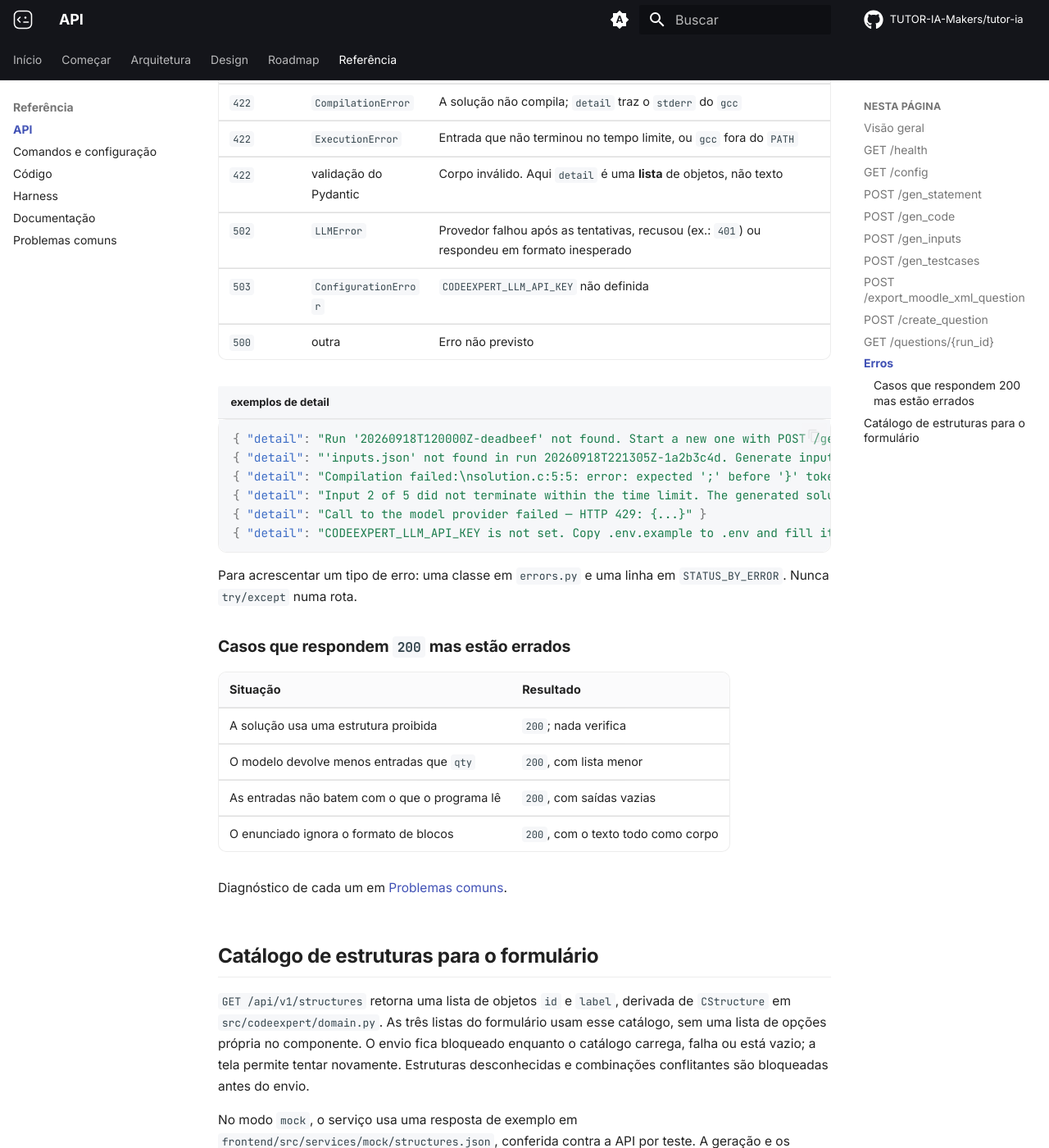
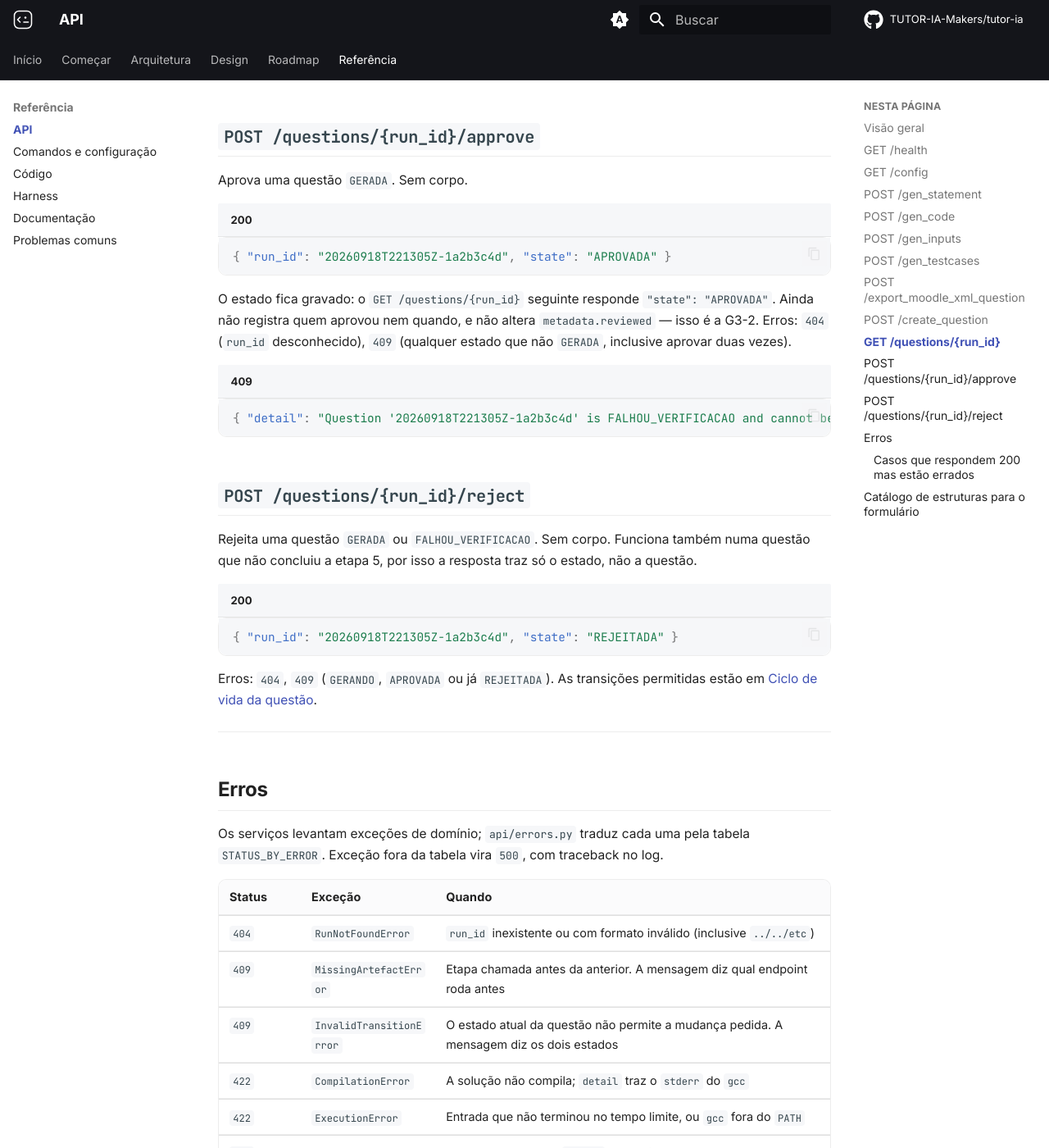
Before and after one commit to TUTOR-IA-Makers/tutor-ia, an MkDocs documentation site: the page built from docs/reference/api.md, in a window 1280 px wide and 1400 px high, scrolled down 6811 px. Shown: the whole window at 82% size. Built offline with MkDocs 1.6.1 and Material for MkDocs 9.7.7, drawn with Linux system fonts in a browser that asks for light colours; comment, search, counter and statistics services are not loaded; some of the changed text lies outside the part shown.

Commit message:
docs: documenta o ciclo de vida da questão e a ADR-0015

````diff
--- a/docs/reference/api.md
+++ b/docs/reference/api.md
@@ -1,8 +1,8 @@
 # API
 
-<p class="lead">Contrato HTTP de <code>main</code>: dois endpoints de diagnóstico, as cinco etapas do pipeline e um orquestrador. Todos públicos, síncronos e em JSON.</p>
+<p class="lead">Contrato HTTP de <code>main</code>: dois endpoints de diagnóstico, as cinco etapas do pipeline, um orquestrador e a revisão de uma questão. Todos públicos, síncronos e em JSON.</p>
 
-<span class="ce-badge ce-status--done">Implementado</span> Todos os endpoints desta página. Os endpoints previstos no plano (`POST /questions`, `GET /questions`, aprovação, exportação de seleção) estão em [Roadmap](../product/roadmap.md#estado-da-geracao).
+<span class="ce-badge ce-status--done">Implementado</span> Todos os endpoints desta página. Os endpoints previstos no plano (`POST /questions`, `GET /questions`, registro de quem aprovou, exportação de seleção) estão em [Roadmap](../product/roadmap.md#estado-da-geracao).
 
 ## Visão geral
 
@@ -24,6 +24,8 @@
 | <span class="ce-badge ce-badge--post">POST</span> | [`/export_moodle_xml_question`](#post-export_moodle_xml_question) | Etapa 5 — acrescenta a questão ao XML |
 | <span class="ce-badge ce-badge--post">POST</span> | [`/create_question`](#post-create_question) | As cinco etapas numa chamada |
 | <span class="ce-badge ce-badge--get">GET</span> | [`/questions/{run_id}`](#get-questions-run_id) | Tudo o que a tela de revisão precisa, de uma questão concluída |
+| <span class="ce-badge ce-badge--post">POST</span> | [`/questions/{run_id}/approve`](#post-questions-run_id-approve) | `GERADA` → `APROVADA` |
+| <span class="ce-badge ce-badge--post">POST</span> | [`/questions/{run_id}/reject`](#post-questions-run_id-reject) | `GERADA` ou `FALHOU_VERIFICACAO` → `REJEITADA` |
 
 Toda resposta de sucesso das etapas inclui o `run_id`. Toda resposta de erro tem a forma `{"detail": "..."}`; erros de `/create_question` trazem também `run_id` (validação é diferente, ver [Erros](#erros)).
 
@@ -33,6 +35,8 @@ Toda resposta de sucesso das etapas inclui o `run_id`. Toda resposta de erro tem
 | Etapas 1, 2, 3 | segundos | O modelo |
 | Etapa 4 | segundos | Compilação + `qty` execuções de até 5 s |
 | `/create_question` | dezenas de segundos | Tudo acima |
+
+Toda resposta que devolve uma questão traz `state`, o [estado do ciclo de vida](../architecture/question-lifecycle.md): `GERANDO`, `GERADA`, `FALHOU_VERIFICACAO`, `APROVADA` ou `REJEITADA`. Só `APROVADA` pode ir para o aluno.
 
 ---
 
@@ -118,7 +122,7 @@ Grava `solution.c`, sem cercas de markdown. Erros: `404`, `409` (falta o enuncia
 
 ## `POST /gen_testcases` {#post-gen_testcases}
 
-**Etapa 4.** Corpo: `{"run_id": "..."}`. Requer as etapas 2 e 3 e `gcc` no `PATH`. Não chama o modelo.
+**Etapa 4.** Corpo: `{"run_id": "..."}`. Requer as etapas 2 e 3 e `gcc` no `PATH`. Não chama o modelo. É a etapa que verifica a questão: se a solução não compila ou não termina numa entrada, a questão passa a `FALHOU_VERIFICACAO`; chamar de novo numa questão nesse estado a devolve a `GERANDO` antes de tentar.
 
 ```json title="200"
 { "run_id": "20260918T221305Z-1a2b3c4d", "testcases": [{ "input": "1\n5\n", "output": "5\n" }] }
@@ -158,6 +162,7 @@ As cinco etapas em sequência, numa execução nova (ou na indicada em `statemen
 ```json title="200"
 {
   "run_id": "20260918T221305Z-1a2b3c4d",
+  "state": "GERADA",
   "statement": { "name": "Soma dos numeros pares", "statement": "..." },
   "code": "#include <stdio.h>\n...",
   "inputs": ["5\n1\n2\n3\n4\n5\n"],
@@ -172,11 +177,12 @@ Se uma etapa falha, o erro dela é devolvido com o mesmo status do endpoint indi
 
 ## `GET /questions/{run_id}` {#get-questions-run_id}
 
-Devolve numa chamada o que a tela de revisão precisa: enunciado, solução, entradas, casos de teste e o `meta.json`.
+Devolve numa chamada o que a tela de revisão precisa: estado, enunciado, solução, entradas, casos de teste e o `meta.json`.
 
 ```json title="200"
 {
   "run_id": "20260918T221305Z-1a2b3c4d",
+  "state": "GERADA",
   "statement": { "name": "Soma de dois numeros", "statement": "..." },
   "code": "#include <stdio.h>
 ...",
@@ -195,6 +201,32 @@ Só responde para uma execução **concluída**, isto é, que terminou a etapa 5
 
 ---
 
+## `POST /questions/{run_id}/approve` {#post-questions-run_id-approve}
+
+Aprova uma questão `GERADA`. Sem corpo.
+
+```json title="200"
+{ "run_id": "20260918T221305Z-1a2b3c4d", "state": "APROVADA" }
+```
+
+O estado fica gravado: o `GET /questions/{run_id}` seguinte responde `"state": "APROVADA"`. Ainda não registra quem aprovou nem quando, e não altera `metadata.reviewed` — isso é a G3-2. Erros: `404` (`run_id` desconhecido), `409` (qualquer estado que não `GERADA`, inclusive aprovar duas vezes).
+
+```json title="409"
+{ "detail": "Question '20260918T221305Z-1a2b3c4d' is FALHOU_VERIFICACAO and cannot become APROVADA. A question that failed verification cannot be approved. Fix or regenerate the solution and run the test cases again (POST /gen_testcases)." }
+```
+
+## `POST /questions/{run_id}/reject` {#post-questions-run_id-reject}
+
+Rejeita uma questão `GERADA` ou `FALHOU_VERIFICACAO`. Sem corpo. Funciona também numa questão que não concluiu a etapa 5, por isso a resposta traz só o estado, não a questão.
+
+```json title="200"
+{ "run_id": "20260918T221305Z-1a2b3c4d", "state": "REJEITADA" }
+```
+
+Erros: `404`, `409` (`GERANDO`, `APROVADA` ou já `REJEITADA`). As transições permitidas estão em [Ciclo de vida da questão](../architecture/question-lifecycle.md).
+
+---
+
 ## Erros {#erros}
 
 Os serviços levantam exceções de domínio; `api/errors.py` traduz cada uma pela tabela `STATUS_BY_ERROR`. Exceção fora da tabela vira `500`, com traceback no log.
@@ -203,6 +235,7 @@ Os serviços levantam exceções de domínio; `api/errors.py` traduz cada uma pe
 | --- | --- | --- |
 | `404` | `RunNotFoundError` | `run_id` inexistente ou com formato inválido (inclusive `../../etc`) |
 | `409` | `MissingArtefactError` | Etapa chamada antes da anterior. A mensagem diz qual endpoint roda antes |
+| `409` | `InvalidTransitionError` | O estado atual da questão não permite a mudança pedida. A mensagem diz os dois estados |
 | `422` | `CompilationError` | A solução não compila; `detail` traz o `stderr` do `gcc` |
 | `422` | `ExecutionError` | Entrada que não terminou no tempo limite, ou `gcc` fora do `PATH` |
 | `422` | validação do Pydantic | Corpo inválido. Aqui `detail` é uma **lista** de objetos, não texto |
--- a/mkdocs.yml
+++ b/mkdocs.yml
@@ -128,6 +128,7 @@ nav:
       - architecture/index.md
       - Pipeline de geração: architecture/pipeline.md
       - Modelo de dados: architecture/data-model.md
+      - Ciclo de vida da questão: architecture/question-lifecycle.md
       - Integração com o front-end: architecture/frontend-integracao.md
       - Decisões (ADR):
           - adr/index.md
@@ -145,6 +146,7 @@ nav:
           - 0012 — Artifact store in Postgres: adr/0012-artifact-store-in-postgres.md
           - 0013 — Resource API and cookie session: adr/0013-resource-api-and-cookie-session.md
           - 0014 — Structured question snapshot: adr/0014-structured-question-snapshot.md
+          - 0015 — Question lifecycle on runs: adr/0015-question-lifecycle-on-runs.md
           - Modelo: adr/0000-template.md
   - Design:
       - Identidade visual: design/identidade.md
````
Also changed, not shown: docs/adr/0015-question-lifecycle-on-runs.md (added, +88 -0 lines), docs/adr/index.md (+1 -0 lines), docs/architecture/data-model.md (+8 -4 lines), docs/architecture/frontend-integracao.md (+1 -1 lines), docs/architecture/question-lifecycle.md (added, +84 -0 lines), docs/product/roadmap.md (+1 -1 lines).
